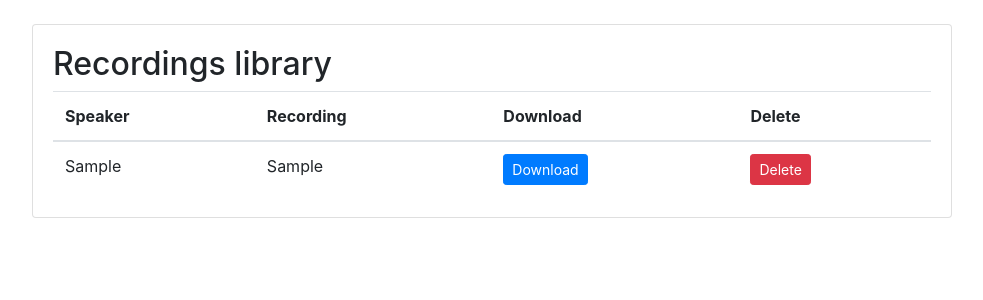
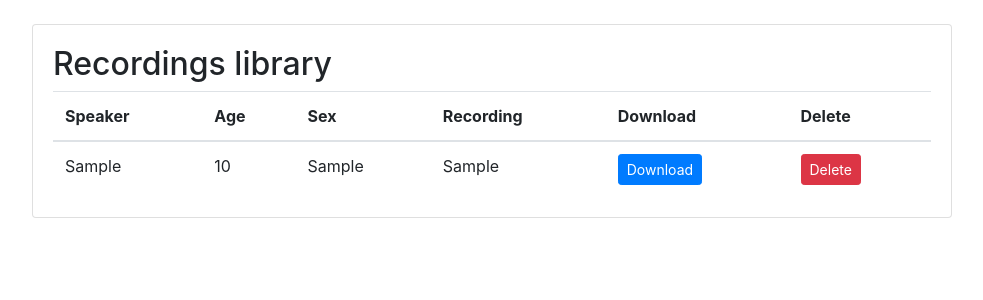
Before and after one commit to Silv3S/intonat.io, a Django app: page /audios/ in a window 1280 px wide. Shown: the part 64-364 px from the top of the page, without its empty margins (148-1131 px from the left). Run offline with Django 3.2, Linux system fonts and the light colour scheme; tables that the repository leaves empty hold one stand-in row (values such as "Sample post"); some libraries are stand-ins or nearby versions.

Commit message:
separate parameters in 'Audio' model

```diff
--- a/pbaudio/templates/audio_list.html
+++ b/pbaudio/templates/audio_list.html
@@ -10,6 +10,8 @@
     <thead>
       <tr>
         <th>Speaker</th>
+        <th>Age</th>
+        <th>Sex</th>
         <th>Recording</th>
         <th>Download</th>
         <th>Delete</th>
@@ -19,6 +21,8 @@
       {% for audio in audios %}
         <tr>
           <td>{{ audio.speaker }}</td>
+          <td>{{ audio.age }}</td>
+          <td>{{ audio.sex }}</td>
           <td>{{ audio.recording }}</td>
           <td>
             <a href="{{ audio.recording.url }}" class="btn btn-primary btn-sm" target="_blank">
@@ -28,7 +32,7 @@
           <td>
             <form method="post" action="{% url 'delete_audio' audio.pk %}">
               {% csrf_token %}
-              <button type="submit" class="btn btn-danger btn-sm">Delete</button>
+              <button type="submit" class="btn btn-danger btn-sm" onclick="return confirm('Are you sure?')" >Delete</button>
             </form>
           </td>
         </tr>
--- a/pbaudio/uploader/forms.py
+++ b/pbaudio/uploader/forms.py
@@ -4,4 +4,4 @@ from .models import Audio
 class AudioForm(forms.ModelForm):
     class Meta:
         model = Audio
-        fields = ('speaker','recording')
+        fields = ('speaker','age','sex','recording')
--- a/pbaudio/uploader/models.py
+++ b/pbaudio/uploader/models.py
@@ -1,7 +1,9 @@
 from django.db import models
 
 class Audio(models.Model):
-    speaker = models.CharField(max_length = 100)
+    speaker = models.CharField(max_length = 100, null=True, blank=True)
+    age = models.IntegerField(null=True, blank=True)
+    sex = models.CharField(max_length = 1, null=True, blank=True)
     recording = models.FileField(upload_to='recordings/')
 
     def __str__(self):
```
Also changed, not shown: pbaudio/static/js/recorder_jquery.js (+3 -5 lines), pbaudio/uploader/migrations/0001_initial.py, pbaudio/uploader/migrations/0002_book_cover.py (deleted), pbaudio/uploader/migrations/0003_audio.py (deleted), pbaudio/uploader/migrations/0004_delete_book.py (deleted).
